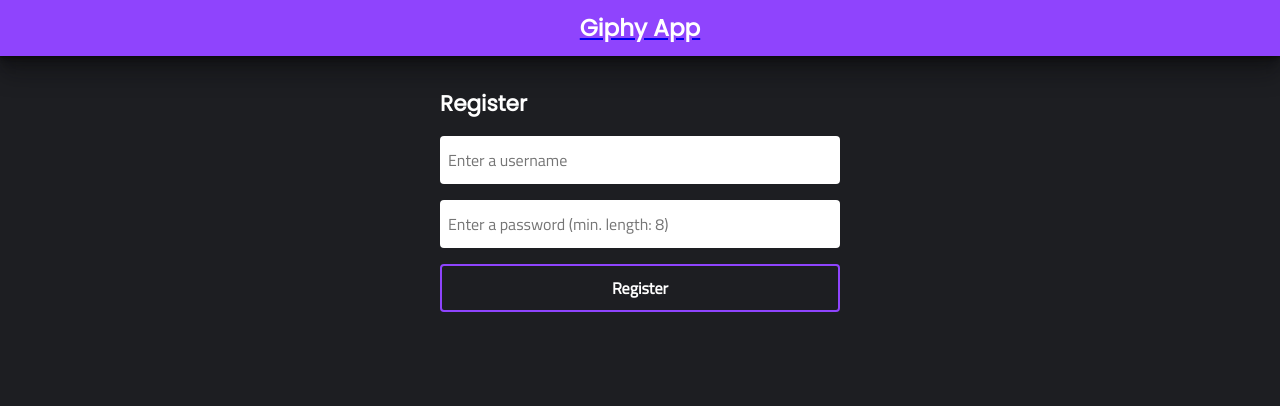
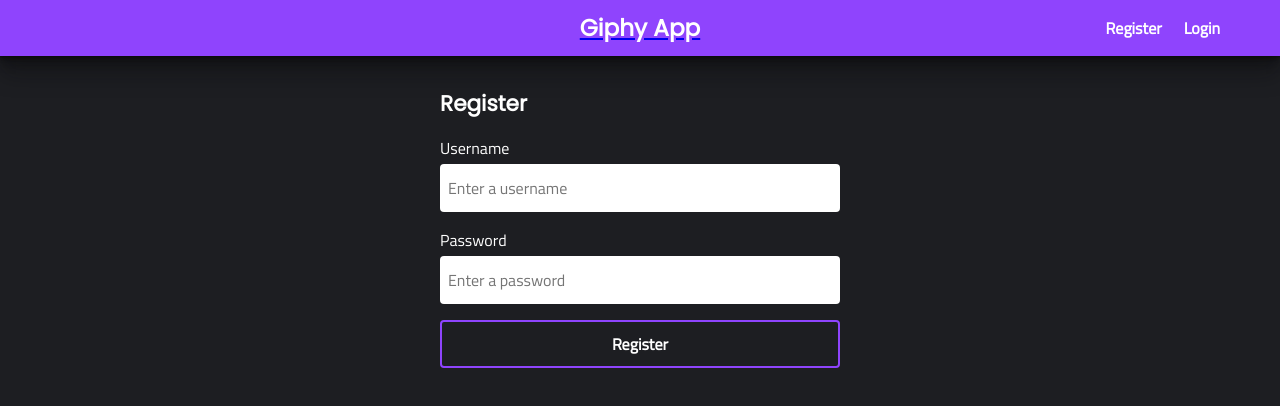
Before and after one commit to alvaro-jrr/giphy-react-app, a React (Create React App) app: page /register in a window 1280 px wide. Shown: the top 406 px of the page. Built offline with nearby package versions, Linux system fonts and the light colour scheme.

Commit message:
Revert "Integration with react-hook-form"

```diff
--- a/package.json
+++ b/package.json
@@ -3,16 +3,15 @@
   "version": "0.1.0",
   "private": true,
   "dependencies": {
-		"@hookform/error-message": "^2.0.0",
     "@testing-library/jest-dom": "^5.15.0",
     "@testing-library/react": "^11.2.7",
     "@testing-library/user-event": "^12.8.3",
+    "formik": "^2.2.9",
     "intersection-observer": "^0.12.0",
     "just-debounce-it": "^3.0.1",
     "react": "^17.0.2",
     "react-dom": "^17.0.2",
     "react-helmet": "^6.1.0",
-		"react-hook-form": "^7.20.4",
     "react-scripts": "4.0.3",
     "web-vitals": "^1.1.2",
     "wouter": "^2.8.0-alpha.2"
--- a/src/App.css
+++ b/src/App.css
@@ -24,10 +24,6 @@
 	font-size: 1rem;
 	font-weight: 700;
 	cursor: pointer;
-}
-
-.btn:disabled {
-	background-color: hsl(264deg 98% 63% / 50%);
 }
 
 .btn:hover {
--- a/src/components/Header/index.js
+++ b/src/components/Header/index.js
@@ -6,10 +6,7 @@
 const Header = () => {
 	const { isLogged, logout } = useUser();
 	const [location, setLocation] = useLocation();
-	const [isLoginPage, isRegisterPage] = [
-		location === "/login",
-		location === "/register",
-	];
+	const isLoginPage = location === "/login";
 
 	return (
 		<>
@@ -20,7 +17,6 @@
 
 				<div className="Header-buttons">
 					{isLoginPage ||
-						isRegisterPage ||
 						(isLogged ? (
 							<button onClick={logout} className="btn">
 								Logout
--- a/src/components/Header/styles.css
+++ b/src/components/Header/styles.css
@@ -27,8 +27,8 @@
 }
 
 .Header-buttons {
-	display: flex;
-	flex-flow: row nowrap;
+	display: grid;
+	grid-template-columns: repeat(2, 1fr);
 	gap: 0.5rem;
 	position: absolute;
 	top: 50%;
@@ -57,6 +57,7 @@
 	}
 
 	.Header .btn {
-		width: 4.5rem;
+		right: 2rem;
+		max-width: 8rem;
 	}
 }
--- a/src/components/Login/index.js
+++ b/src/components/Login/index.js
@@ -1,23 +1,12 @@
-import React, { useEffect } from "react";
+import React, { useEffect, useState } from "react";
 import useUser from "hooks/useUser";
 import { useLocation } from "wouter";
-import { useForm } from "react-hook-form";
-import { ErrorMessage } from "@hookform/error-message";
 
 const Login = () => {
+	const [username, setUsername] = useState("");
+	const [password, setPassword] = useState("");
 	const [, setLocation] = useLocation("");
 	const { isLogged, isLoading, isError, login } = useUser();
-
-	const {
-		register,
-		handleSubmit,
-		formState: { errors },
-	} = useForm({
-		defaultValues: {
-			username: "",
-			password: "",
-		},
-	});
 
 	// Si isLogged lo redirige al Home
 	useEffect(
@@ -25,28 +14,29 @@
 		[isLogged, setLocation]
 	);
 
+	// Obtener username
+	const handleChangeUser = (evt) => setUsername(evt.target.value);
+
+	// Obtener password
+	const handleChangePassword = (evt) => setPassword(evt.target.value);
+
 	// Loggear al usuario
-	const onSubmit = (values) => login(values);
+	const handleSubmit = (evt) => {
+		evt.preventDefault();
+		login({ username, password });
+	};
 
 	return (
 		<>
 			{!isLoading && (
-				<form className="form" onSubmit={handleSubmit(onSubmit)}>
+				<form className="form" onSubmit={handleSubmit}>
 					<label>
 						Username
 						<input
 							type="text"
 							placeholder="Enter your username (e.g: johndoe)"
-							{...register("username", {
-								required: "This input is required",
-							})}
-						/>
-						<ErrorMessage
-							errors={errors}
-							name="username"
-							render={({ message }) => (
-								<small className="form-error">{message}</small>
-							)}
+							onChange={handleChangeUser}
+							value={username}
 						/>
 					</label>
 
@@ -55,16 +45,8 @@
 						<input
 							type="password"
 							placeholder="Enter your password"
-							{...register("password", {
-								required: "This input is required",
-							})}
-						/>
-						<ErrorMessage
-							errors={errors}
-							name="password"
-							render={({ message }) => (
-								<small className="form-error">{message}</small>
-							)}
+							onChange={handleChangePassword}
+							value={password}
 						/>
 					</label>
 
--- a/src/components/Register/index.js
+++ b/src/components/Register/index.js
@@ -1,90 +1,74 @@
-import React, { useState } from "react";
-import registerService from "services/register";
-import { useForm } from "react-hook-form";
-import { ErrorMessage } from "@hookform/error-message";
+import React from "react";
+import { Formik, Form, Field, ErrorMessage } from "formik";
+import register from "services/register";
 
 const Register = () => {
-	const [isRegistered, setIsRegistered] = useState(false);
-	const [isSubmitting, setIsSubmitting] = useState(false);
+	return (
+		<Formik
+			initialValues={{ username: "", password: "" }}
+			validate={(values) => {
+				const errors = {};
 
-	const {
-		register,
-		handleSubmit,
-		setError,
-		formState: { errors },
-	} = useForm({ defaultValues: { username: "", password: "" } });
+				if (!values.username) {
+					errors.username = "Username is Required";
+				} else if (values.username.length < 5) {
+					errors.username =
+						"Username length has to be greater than 5";
+				}
 
-	const onSubmit = (data) => {
-		setIsSubmitting(true);
+				if (!values.password) {
+					errors.password = "Password is Required";
+				} else if (values.password.length < 8) {
+					errors.password =
+						"Password length has to be greater than 8";
+				}
 
-		registerService(data)
-			.then(() => {
-				setIsRegistered(true);
-				setIsSubmitting(false);
-			})
-			.catch(() => {
-				setIsSubmitting(false);
-				setError("username", {
-					type: "manual",
-					message:
-						"Oh no! This username already exists, try another one",
+				return errors;
+			}}
+			onSubmit={(values, { setFieldError }) => {
+				console.log(values);
+
+				return register(values).catch(() => {
+					setFieldError("username", "username invalid");
 				});
-			});
-	};
+			}}
+		>
+			{({ isSubmitting }) => (
+				<Form className="form">
+					<label>
+						Username
+						<Field
+							placeholder="Enter a username"
+							name="username"
+							type="text"
+						/>
+						<ErrorMessage name="username" component="p" />
+					</label>
 
-	return isRegistered ? (
-		<span>Congratulations! Now you're registered</span>
-	) : (
-		<form className="form" onSubmit={handleSubmit(onSubmit)}>
 					<label>
-				<input
-					type="text"
-					placeholder="Enter a username"
-					{...register("username", {
-						required: "This input is required",
-					})}
+						Password
+						<Field
+							placeholder="Enter a password"
+							name="password"
+							type="password"
 						/>
-
 						<ErrorMessage
-					errors={errors}
-					name="username"
-					render={({ message }) => (
-						<small className="form-error">{message}</small>
-					)}
+							className="form-error"
+							name="password"
+							component="p"
 						/>
 					</label>
 
-			<label>
-				<input
-					type="password"
-					autoComplete="Account password"
-					placeholder="Enter a password (min. length: 8)"
-					{...register("password", {
-						required: "This input is required",
-						minLength: {
-							value: 8,
-							message:
-								"Password length must be equal or greater than 8",
-						},
-					})}
-				/>
-
-				<ErrorMessage
-					errors={errors}
-					name="password"
-					render={({ message }) => (
-						<small className="form-error">{message}</small>
+					<button
+						className="btn"
+						type="submit"
+						disabled={isSubmitting}
+					>
+						Register
+					</button>
+				</Form>
 			)}
-				/>
-			</label>
-
-			<input
-				type="submit"
-				value="Register"
-				disabled={isSubmitting}
-				className="btn"
-			/>
-		</form>
+		</Formik>
 	);
 };
 
```
Also changed, not shown: 1 other file (tests, documents, lock files or other folders). Lines whose indentation alone changed are shown as unchanged.
